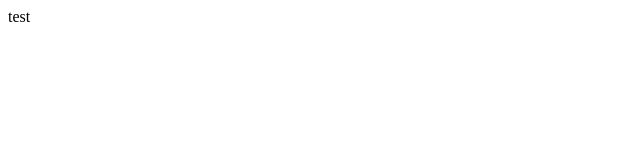
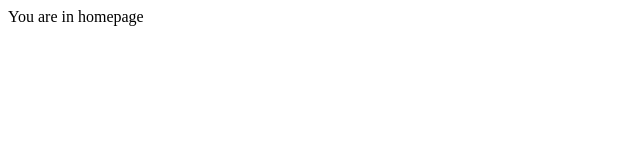
Before and after one commit to yunahu/acorn-vault, a React (Vite) app: page / in a window 1280 px wide. Shown: the top 160 px of the page, without its empty margins (0-640 px from the left). Built offline with nearby package versions, Linux system fonts and the light colour scheme.

Commit message:
Set up browser router and create Home page

```diff
--- a/package.json
+++ b/package.json
@@ -13,6 +13,7 @@
     "antd": "^5.22.5",
     "react": "^18.3.1",
     "react-dom": "^18.3.1",
+    "react-router-dom": "^7.1.0",
     "styled-components": "^6.1.13"
   },
   "devDependencies": {
--- a/src/App.tsx
+++ b/src/App.tsx
@@ -1,5 +1,12 @@
+import { BrowserRouter } from "react-router-dom";
+import Router from "src/Router/Router";
+
 const App = () => {
-  return <div>test</div>;
+  return (
+    <BrowserRouter>
+      <Router />
+    </BrowserRouter>
+  );
 };
 
 export default App;
--- /dev/null
+++ b/src/Router/Router.tsx
@@ -0,0 +1,12 @@
+import { Route, Routes } from "react-router-dom";
+import Home from "src/pages/Home/Home";
+
+const Router = () => {
+  return (
+    <Routes>
+      <Route path="/" element={<Home />} />
+    </Routes>
+  );
+};
+
+export default Router;
--- /dev/null
+++ b/src/pages/Home/Home.tsx
@@ -0,0 +1,5 @@
+const Home = () => {
+  return <div>You are in homepage</div>;
+};
+
+export default Home;
```
Also changed, not shown: 1 other file (tests, documents, lock files or other folders).
